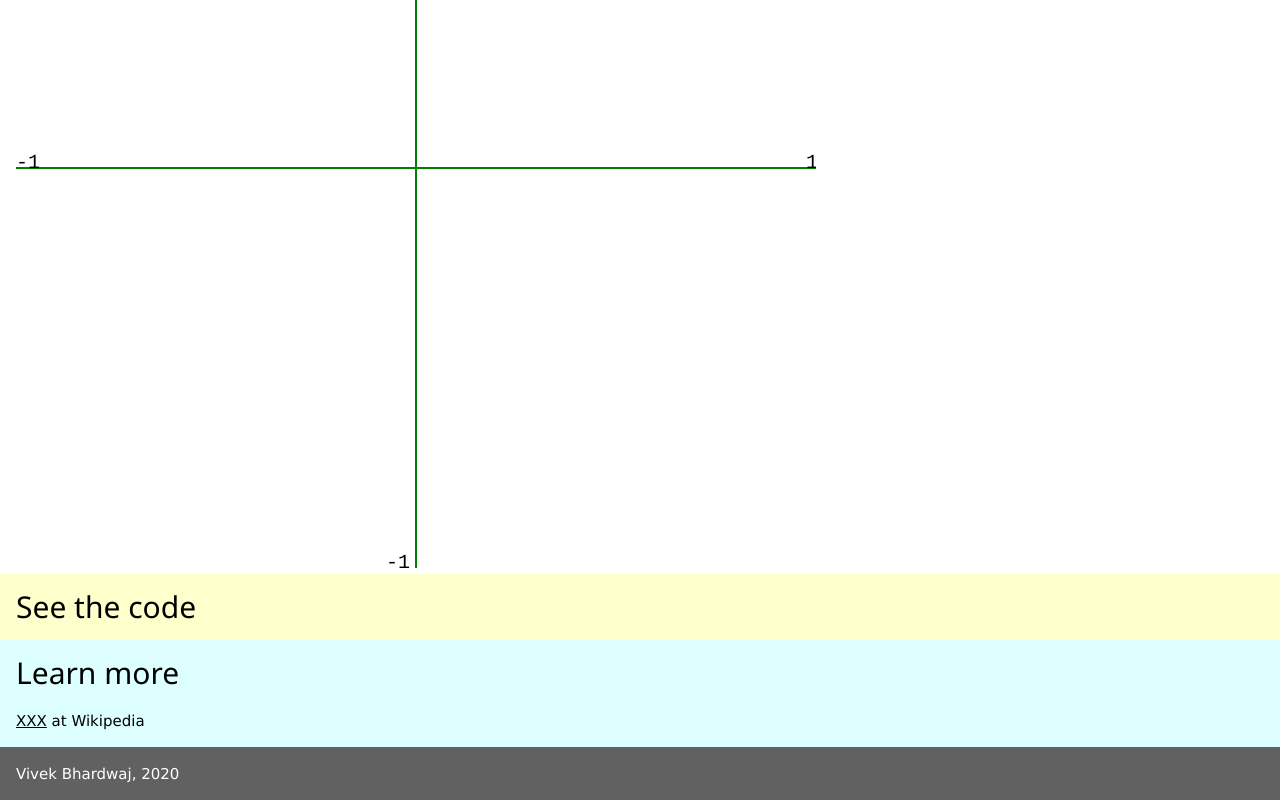
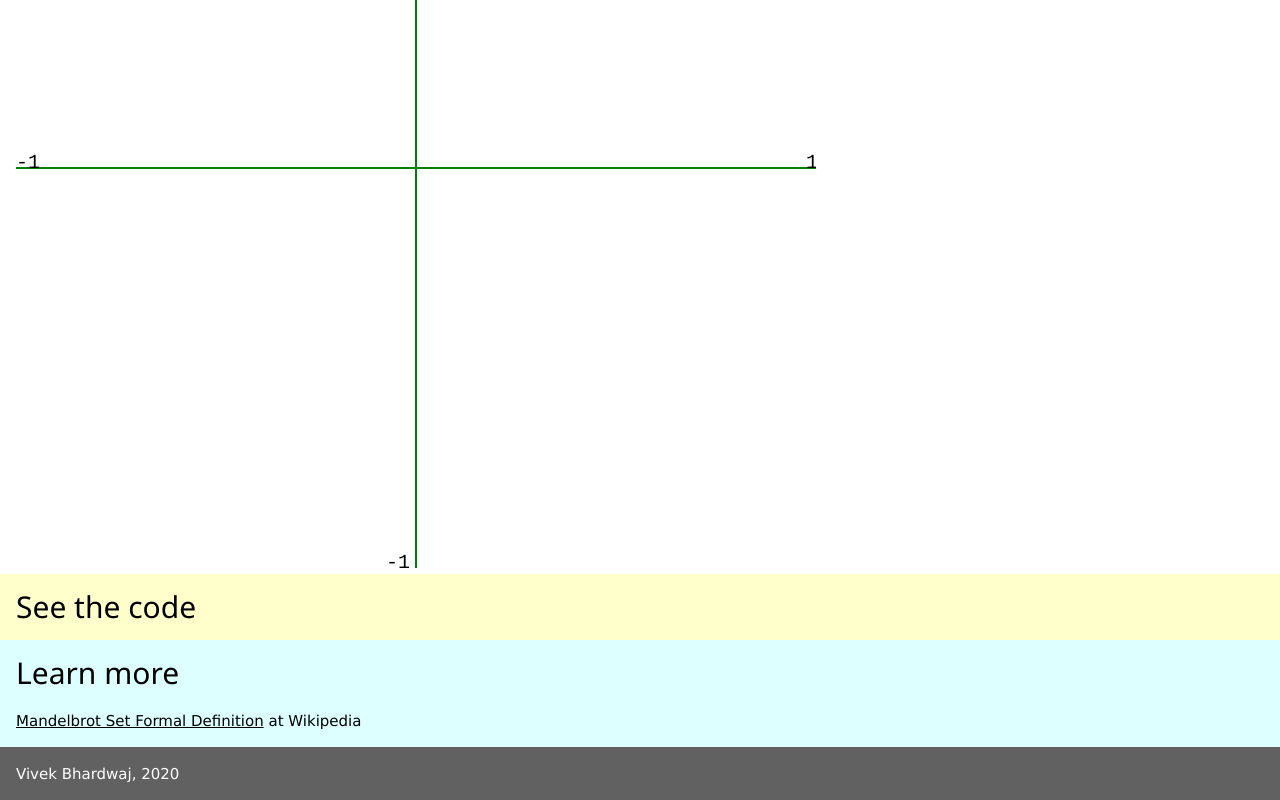
Before and after one commit to code3-14/website, a plain HTML site: page mandelbrotMath.html in a window 1280 px wide. Shown: the part 522-1322 px from the top of the page. Drawn offline with nearby package versions, Linux system fonts and the light colour scheme; a script that the page names is missing.

Commit message:
Version 1.32 Fixed "Learn More" wikipedia link

```diff
--- a/mandelbrotMath.html
+++ b/mandelbrotMath.html
@@ -34,8 +34,8 @@
 
     <div class="w3-container w3-pale-blue">
       <h2>Learn more</h2>
-      <p><a href="https://en.wikipedia.org/wiki/Mandelbrot_set">
-        XXX</a> at Wikipedia</p>
+      <p><a href="https://en.wikipedia.org/wiki/Mandelbrot_set#Formal_definition">
+        Mandelbrot Set Formal Definition</a> at Wikipedia</p>
     </div>
 
     <div class="w3-container w3-dark-gray">
```
